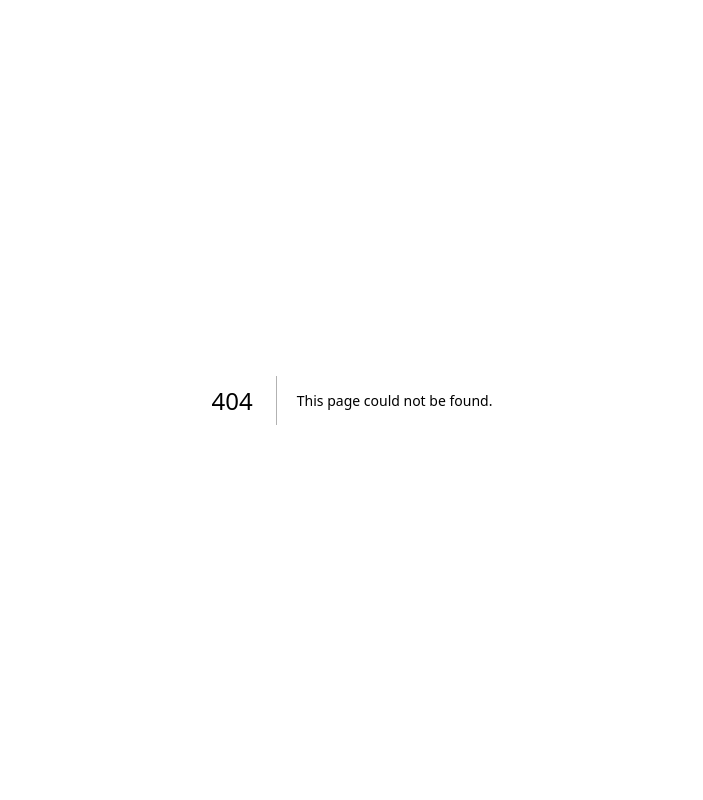
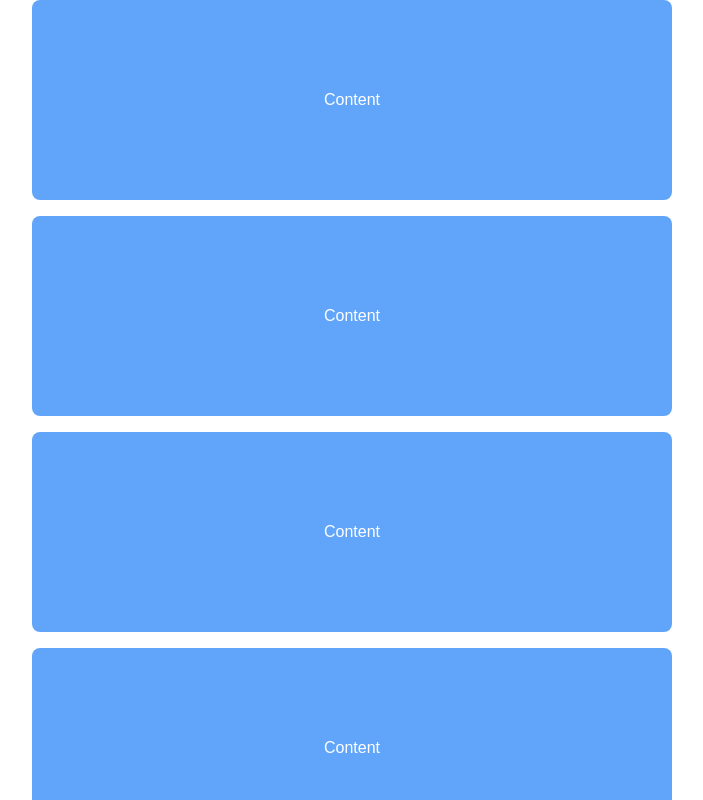
Before and after one commit to 2chanhaeng/50projects50days, a Next.js app: page /06 in a window 1280 px wide. Before the commit this address had no page. Shown: the top 800 px of the page, without its empty margins (288-991 px from the left). Built offline with nearby package versions, Linux system fonts and the light colour scheme.

Commit message:
define Day06 page

```diff
--- /dev/null
+++ b/app/06/page.tsx
@@ -0,0 +1,11 @@
+import Cards from "./components/Cards";
+
+const cards = 10;
+
+export default async function Day06() {
+  return (
+    <main className="h-screen">
+      <Cards length={cards} />
+    </main>
+  );
+}
```
